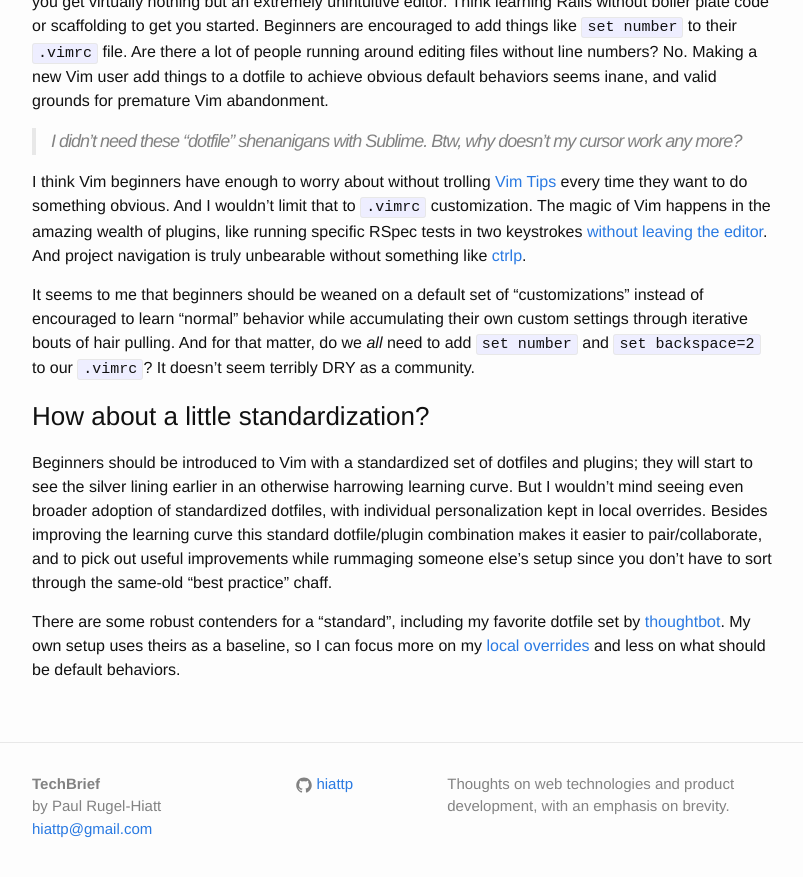
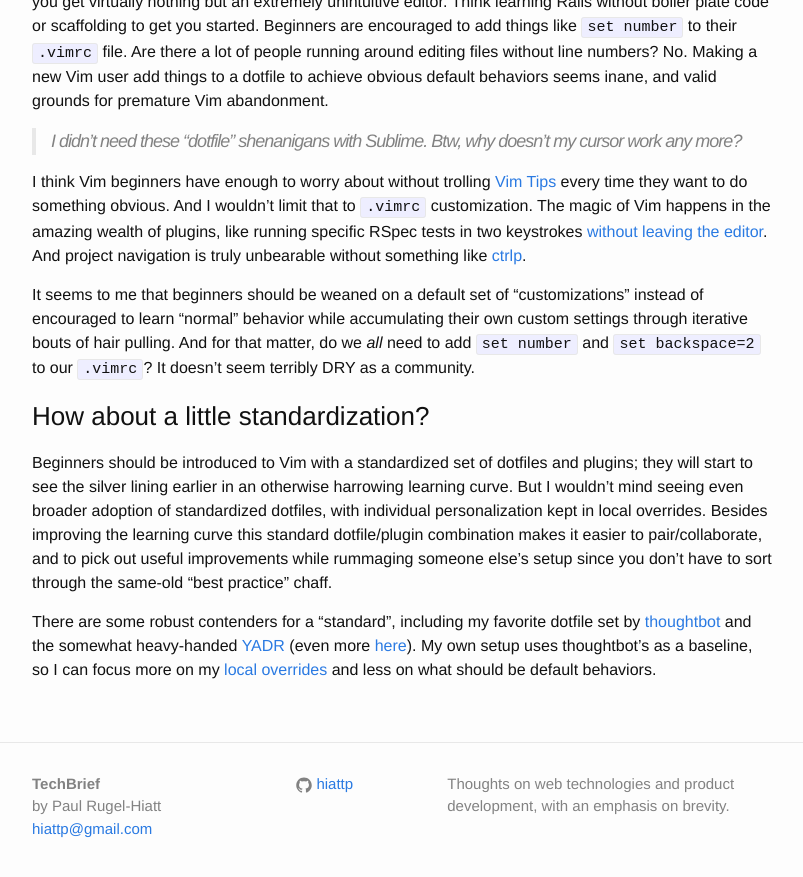
Before and after one commit to hiattp/blog, a Jekyll site: the page built from _posts/2014-10-21-lets-make-vim-approachable.markdown, in a window 1280 px wide and 900 px high, scrolled down 594 px. Shown: the top 877 px of the window, without its empty margins (238-1041 px from the left). Built offline with Jekyll 4.4.1, drawn with Linux system fonts in a browser that asks for light colours; comment, search, counter and statistics services are not loaded.

```diff
--- a/_posts/2014-10-21-lets-make-vim-approachable.markdown
+++ b/_posts/2014-10-21-lets-make-vim-approachable.markdown
@@ -62,7 +62,9 @@
 same-old "best practice" chaff.
 
 There are some robust contenders for a "standard", including my favorite dotfile
-set by [thoughtbot][thoughtbot]. My own setup uses theirs as a baseline, so I
+set by [thoughtbot][thoughtbot] and the somewhat heavy-handed [YADR][yadr]
+(even more [here][gdots]).
+My own setup uses thoughtbot's as a baseline, so I
 can focus more on my [local overrides][overrides] and less on what should be
 default behaviors.
 
@@ -72,3 +74,5 @@
 [ctrlp]:      https://github.com/kien/ctrlp.vim
 [thoughtbot]: https://github.com/thoughtbot/dotfiles
 [overrides]:  https://github.com/hiattp/dotfiles
+[yadr]:       https://github.com/skwp/dotfiles
+[gdots]:      http://dotfiles.github.io/
```
Also changed, not shown: _posts/2014-10-24-intro-to-my-vim-tips.markdown (added, +54 -0 lines).
